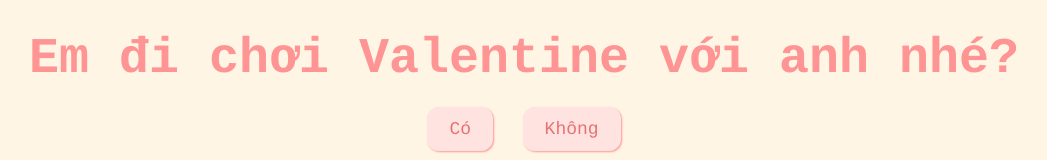
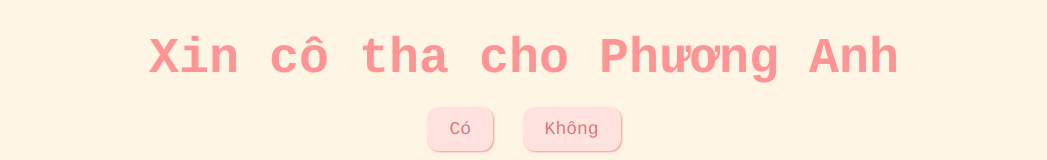
Before and after one commit to Nguyenvanthanh103/14_2, a plain HTML site: page index.html in a window 1280 px wide. Shown: the top 160 px of the page, without its empty margins (116-1163 px from the left). Drawn offline with Linux system fonts and the light colour scheme.

Commit message:
Update index.html

```diff
--- a/index.html
+++ b/index.html
@@ -3,11 +3,11 @@
   <head>
     <meta charset="UTF-8" />
     <meta name="viewport" content="width=device-width, initial-scale=1.0" />
-    <title>Be My Valentine</title>
+    <title></title>
     <link rel="stylesheet" href="css/valentine.css" />
   </head>
   <body>
-    <div id="valentineQuestion"><b>Em đi chơi Valentine với anh nhé?</b></div>
+    <div id="valentineQuestion"><b>Xin cô tha cho Phương Anh</b></div>
     <button class="answerButton" onclick="location.href='thankyou.html'">
       Có
     </button>
@@ -15,7 +15,7 @@
     <br />
     <img src="cat.gif" alt="cat asking question" class="responsive" />
 
-    <script>
+<!--     <script>
       document
         .getElementById("noButton")
         .addEventListener("click", function () {
@@ -27,6 +27,6 @@
           );
           yesButton.style.fontSize = currentFontSize + 10 + "px"; // Increase font size by 5px
         });
-    </script>
+    </script> -->
   </body>
 </html>
```
